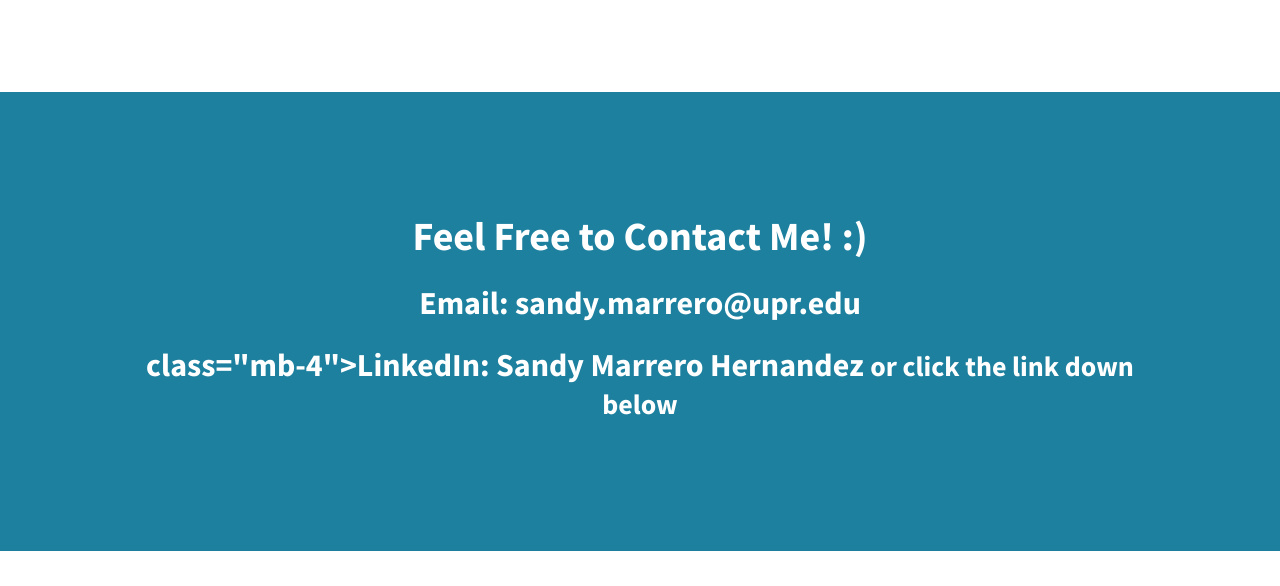
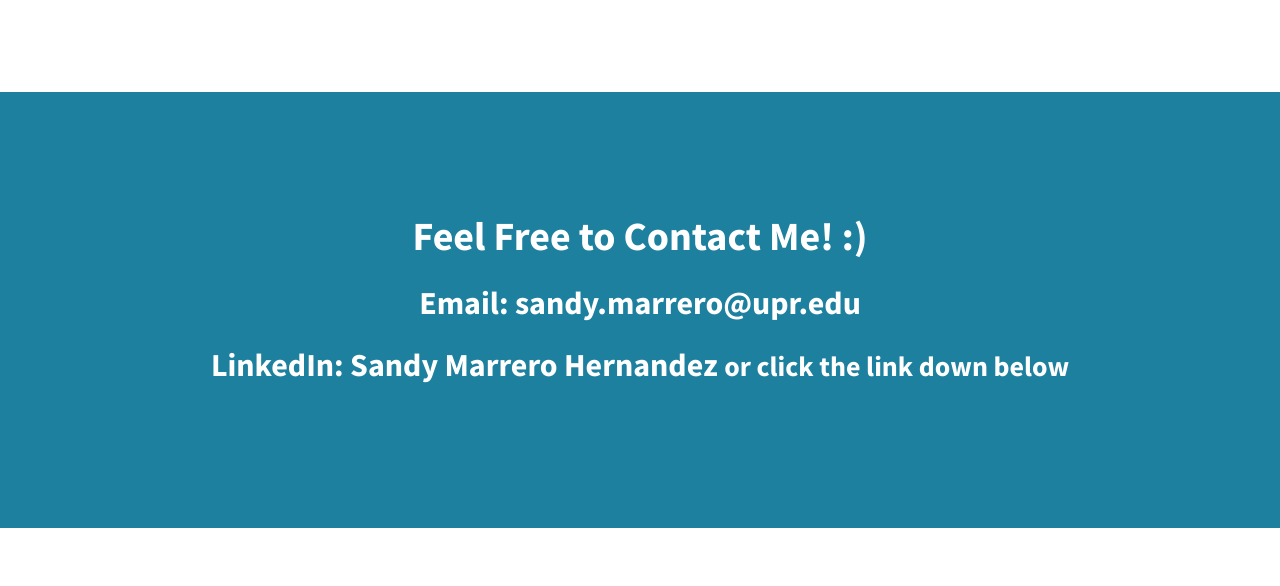
Before and after one commit to sandy-marrero/sandy-marrero.github.io, a plain HTML site: page index.html in a window 1280 px wide. Shown: the part 3944-4530 px from the top of the page. Drawn offline with nearby package versions, Linux system fonts and the light colour scheme.

Commit message:
Update index.html

```diff
--- a/index.html
+++ b/index.html
@@ -164,7 +164,7 @@
                 <h1 class="mb-4">Feel Free to Contact Me! :)
                 </h1>
                 <h2 class="mb-4">Email: sandy.marrero@upr.edu</h2>
-                <h2 <a href="https://www.linkedin.com/in/sandy-marrero-hernández"> class="mb-4">LinkedIn:<strong> Sandy Marrero Hernandez</strong> <small>  or click the link down below</small></a>  </h2>
+                <h2 class="mb-4">LinkedIn:<strong> Sandy Marrero Hernandez</strong> <small>  or click the link down below</small></a>  </h2>
 <!--
                 <a class="btn btn-xl btn-light me-4" href="#!">Click Me!</a>
                 <a class="btn btn-xl btn-dark" href="#!">Look at Me!</a> -->
```
